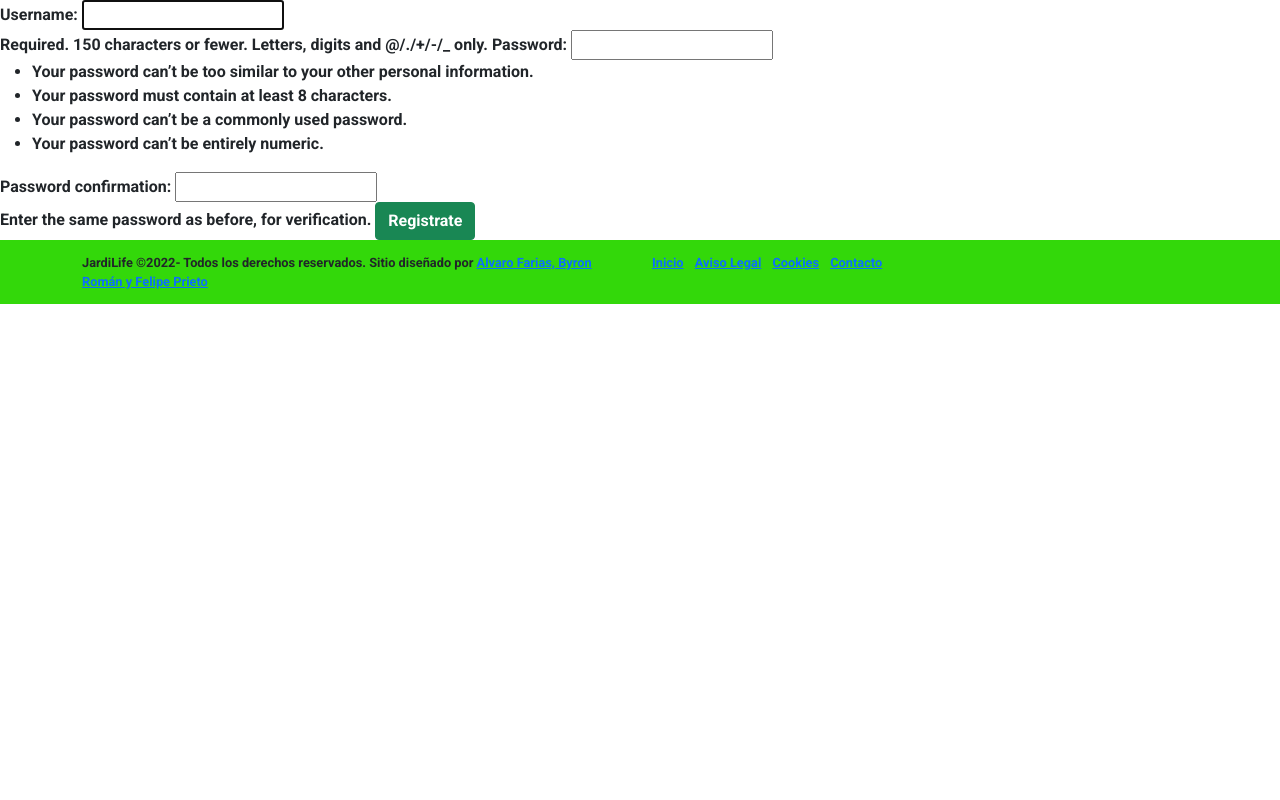
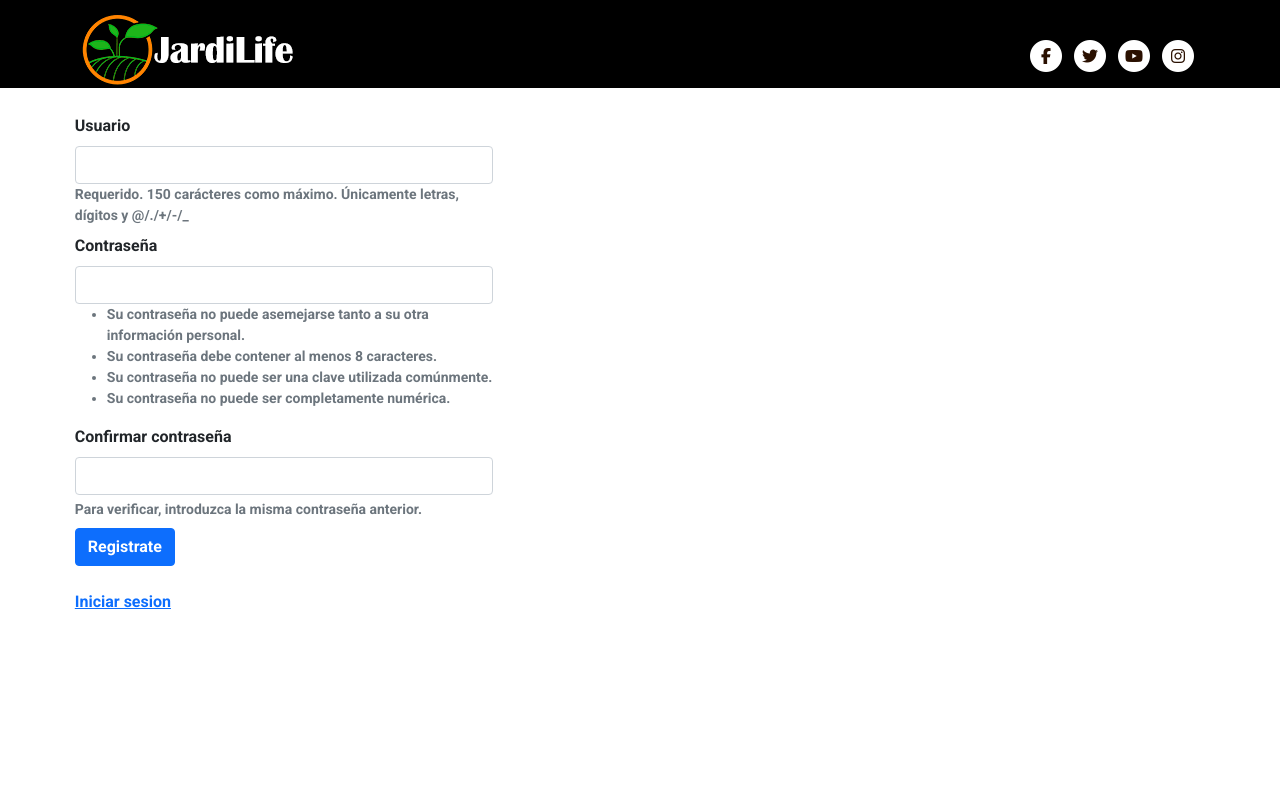
Before and after one commit to Tkr00/JardiLife, a Django app: page /registro in a window 1280 px wide. Run offline with Django 4.2, Linux system fonts and the light colour scheme; some libraries are stand-ins or nearby versions.

Commit message:
Merge branch 'main' of https://github.com/Tkr00/JardiLife

```diff
--- a/TestDjango/TestDjango/settings.py
+++ b/TestDjango/TestDjango/settings.py
@@ -110,7 +110,7 @@ AUTH_PASSWORD_VALIDATORS = [
 # Internationalization
 # https://docs.djangoproject.com/en/4.0/topics/i18n/
 
-LANGUAGE_CODE = 'en-us'
+LANGUAGE_CODE = 'es-es'
 
 TIME_ZONE = 'UTC'
 
--- a/TestDjango/core/static/core/css/style.css
+++ b/TestDjango/core/static/core/css/style.css
@@ -1,12 +1,39 @@
 /* General */
 body {
     font-family: 'Roboto', sans-serif;
+    margin: 0;
+    margin-bottom: 40px;
 }
 /* Header */
 header {
     background-color: #000000;
     padding-top: 1%;
 }
+
+html {
+    min-height: 100%;
+    position: relative;
+  }
+
+  footer {
+    background-color: #33d80a;
+    font-size: 80%;
+    position: absolute;
+    padding: 3% 0;
+    bottom: 0;
+    width: 100%;
+    height: 10px;
+    color: rgb(0, 0, 0);
+  }
+footer ul {
+    margin-bottom: 0;
+}
+
+footer a:hover {
+    color: #fff;
+    text-decoration: none;
+}
+
 .social-header{
     margin-top: 5%;
 }
@@ -22,21 +49,7 @@ header {
     margin-bottom: 5%;
 }
 
-/* Footer */
-footer {
-    background-color: #33d80a;
-    font-size: 80%;
-    padding: 1% 0;
-}
 
-    footer ul {
-        margin-bottom: 0;
-    }
-
-    footer a:hover {
-        color: #fff;
-        text-decoration: none;
-    }
 
 /* productos
     #img_pt{
--- /dev/null
+++ b/TestDjango/core/templates/core/base.html
@@ -0,0 +1,66 @@
+<head>
+    <!-- Required meta tags -->
+    <meta charset="utf-8">
+    <meta name="viewport" content="width=device-width, initial-scale=1">
+    <title>{%block title%} {% endblock %}</title>
+
+    <!-- Bootstrap CSS -->
+    <link href="https://cdn.jsdelivr.net/npm/bootstrap@5.1.3/dist/css/bootstrap.min.css" rel="stylesheet" integrity="sha384-1BmE4kWBq78iYhFldvKuhfTAU6auU8tT94WrHftjDbrCEXSU1oBoqyl2QvZ6jIW3" crossorigin="anonymous">
+
+    <!-- Google Fonts -->
+    <link href="https://fonts.googleapis.com/css2?family=Roboto:wght@700&display=swap" rel="stylesheet">
+
+    <!-- Font Awesome CDN -->
+    <script src="https://kit.fontawesome.com/5139f7b44b.js" crossorigin="anonymous"></script>
+
+    <!-- Main Css -->
+    <link rel="stylesheet" href="static\core/css/style.css" type="text/css">
+
+    <script src="https://code.jquery.com/jquery-3.6.0.min.js"></script>
+
+  </head>
+  <body>
+    <header>
+      <div class="container" style="margin-bottom: 1%; margin-bottom: 2%;">
+          <div class="row">
+              <div class="col-md-6">
+                  <img src="static\core/img/logo.png" alt="Jardineria">
+              </div>
+              <div class="col-md-6" style="text-align: end;">
+
+                  <ul class="social-header list-inline text-xs-right">
+                      <li class="list-inline-item">
+                          <a href="https://www.facebook.com/login.php">
+                              <span class="fa-stack fa.lg">
+                                  <i class="fas fa-circle fa-stack-2x"></i>
+                                  <i class="fa fa-facebook fa-stack-1x fa-inverse"></i>
+                          </a>
+                          <a href="https://twitter.com/i/flow/login">
+                              <span class="fa-stack fa.lg">
+                                  <i class="fas fa-circle fa-stack-2x"></i>
+                                  <i class="fa fa-twitter fa-stack-1x fa-inverse"></i>
+                          </a>
+                          <a href="https://www.youtube.com/">
+                              <span class="fa-stack fa.lg">
+                                  <i class="fas fa-circle fa-stack-2x"></i>
+                                  <i class="fa fa-youtube fa-stack-1x fa-inverse"></i>
+                          </a>
+                          <a href="https://www.instagram.com/accounts/login/">
+                              <span class="fa-stack fa.lg">
+                                  <i class="fas fa-circle fa-stack-2x"></i>
+                                  <i class="fa fa-instagram fa-stack-1x fa-inverse"></i>
+                          </a>
+                      </li>
+                  </ul>
+
+              </div>
+          </div>
+      </div>
+
+
+
+    </header>
+
+    <body>
+        {% block content %}{% endblock %}
+    </body>
--- a/TestDjango/core/templates/core/registro.html
+++ b/TestDjango/core/templates/core/registro.html
@@ -1,67 +1,39 @@
-<!doctype html>
-<html lang="en">
-  <head>
-    <!-- Required meta tags -->
-    <meta charset="utf-8">
-    <meta name="viewport" content="width=device-width, initial-scale=1">
+{% extends "core/base.html" %}
+{% block title %} REGISTRO {% endblock %}
+{% block content %}
+<div class="container-fluid">
+  <div class="col-md-4" style="margin-left: 5%;">
 
-    <!-- Bootstrap CSS -->
-    <link href="https://cdn.jsdelivr.net/npm/bootstrap@5.1.3/dist/css/bootstrap.min.css" rel="stylesheet" integrity="sha384-1BmE4kWBq78iYhFldvKuhfTAU6auU8tT94WrHftjDbrCEXSU1oBoqyl2QvZ6jIW3" crossorigin="anonymous">
+    <form method="post" action="{% url 'registro'%}">
+      {% csrf_token %}
 
-    <!-- Google Fonts -->
-    <link href="https://fonts.googleapis.com/css2?family=Roboto:wght@700&display=swap" rel="stylesheet">
+      <!-- USUARIO -->
+      <div class="mb-2">
+        <label for="{{ form.username.id_for_label }}" class="form-label"> Usuario</label>
+        <input type="text" class="form-control" name="{{ form.username.html_name }}">
+        <small class="form-text text-muted"> {{ form.username.help_text }}</small>
+      </div>
+      <!-- CONTRASEÑA -->
+      <div class="mb-2">
+        <label for="{{ form.password1.id_for_label }}" class="form-label">Contraseña</label>
+        <input type="password" class="form-control" name="{{ form.password1.html_name }}">
+          <small class="form-text text-muted"> {{ form.password1.help_text }}</small>
+      </div>
+      <!-- CONFIRMAR CONTRASEÑA -->
+      <div class="mb-2">
+        <label for="{{ form.username.id_for_label }}" class="form-label">Confirmar contraseña </label>
+        <input type="password" class="form-control" name="{{ form.password2.html_name }}">
+        <div class="unstyle">
+          <div id="emailHelp" class="form-text">{{ form.password2.help_text }}</div>
+        </div>
+      </div>
+      <small class="form-text text-danger"> {{form.errors}}</small>
 
-    <!-- Font Awesome CDN -->
-    <script src="https://kit.fontawesome.com/5139f7b44b.js" crossorigin="anonymous"></script>
+      <button type="sumbit" class="btn btn-primary">Registrate</button>
+  </form>
+  <p class="mt-4"> <a href="{% url 'iniciar_sesion' %}"> Iniciar sesion</a> </p>
+  </div>
 
-    <!-- Main Css -->
-    {% load static %}
-    <link rel="stylesheet" href="{% static 'core/css/style.css'%}">
+</div>
 
-    <script src="https://code.jquery.com/jquery-3.6.0.min.js"></script>
-
-</head>
-  <body>
-    <form method="post" action="">
-        {% csrf_token %}
-        {{ form }}
-        <button type="sumbit" class="btn btn-success">Registrate</button>
-    </form>
-      <footer>
-        <div class="container">
-            <div class="row">
-                <div class="col-sm-6">
-
-                    <strong>JardiLife</strong> &copy;2022- Todos los derechos reservados. Sitio diseñado por <a href="#">Alvaro Farias, Byron Román y Felipe Prieto</a>
-
-
-                </div>
-                <div class="col-sm-6 text-xs-right">
-
-                    <ul class="list-inline">
-                        <li class="list-inline-item">
-                        <a href="#">Inicio</a>
-                        </li>
-                        <li class="list-inline-item">
-                        <a href="#">Aviso Legal</a>
-                        </li>
-                        <li class="list-inline-item">
-                        <a href="#">Cookies</a>
-                        </li>
-                        <li class="list-inline-item">
-                        <a href="#">Contacto</a>
-                        </li>
-
-
-                    </ul>
-
-
-                </div>
-            </div>
-        </div>
-
-      </footer>
-    <script src="https://cdn.jsdelivr.net/npm/@popperjs/core@2.10.2/dist/umd/popper.min.js" integrity="sha384-7+zCNj/IqJ95wo16oMtfsKbZ9ccEh31eOz1HGyDuCQ6wgnyJNSYdrPa03rtR1zdB" crossorigin="anonymous"></script>
-    <script src="https://cdn.jsdelivr.net/npm/bootstrap@5.1.3/dist/js/bootstrap.min.js" integrity="sha384-QJHtvGhmr9XOIpI6YVutG+2QOK9T+ZnN4kzFN1RtK3zEFEIsxhlmWl5/YESvpZ13" crossorigin="anonymous"></script>
-  </body>
-</html>
+{% endblock %}
--- a/TestDjango/core/urls.py
+++ b/TestDjango/core/urls.py
@@ -1,6 +1,9 @@
+from cgitb import html
+from tokenize import Name
+from unicodedata import name
 from django import views
 from django.urls import path
-from .views  import Pagina, cerrar_sesion, iniciar_sesion,Flores, Macetero, Arbustos, quienes_somos, Registro, tierra_de_hojas,p, form_produc, form_carrito, form_mod_producto, ListProduc, form_del_producto, agregar_producto, eliminar_producto, restar_producto, limpiar_carro
+from .views  import Pagina, cerrar_sesion, iniciar_sesion,Flores, Macetero, Arbustos, quienes_somos, Registro, tierra_de_hojas,p, form_produc, form_carrito, form_mod_producto, ListProduc, form_del_producto, agregar_producto, eliminar_producto, restar_producto, limpiar_carro, base
 
 urlpatterns = [
     path('', Pagina, name= "Pagina" ),
@@ -21,5 +24,6 @@ urlpatterns = [
     path('restar/<nombre>',restar_producto , name="restar"),
     path('limpiar',limpiar_carro, name="limpiar"),
     path('registro',Registro.as_view(),name='registro'),
-    path('cerrar_sesion',cerrar_sesion,name="cerrar_sesion")
+    path('cerrar_sesion',cerrar_sesion,name="cerrar_sesion"),
+    path('base', base, name="base")
 ]
--- a/TestDjango/core/views.py
+++ b/TestDjango/core/views.py
@@ -16,6 +16,9 @@ def Pagina(request):
     producto = Producto.objects.all()
     carro=Carro(request)
     return render(request,'core/Pagina.html',{'producto':producto})
+
+def base(request):
+    return render(request,'core/base.html',)
 def Flores(request,id):
     categorias = Categoria.objects.get(idCategoria=id)
     producto=Producto.objects.filter(categoria=categorias)
```
Also changed, not shown: TestDjango/core/templates/core/iniciar_sesion.html (+16 -62 lines), TestDjango/media/productos/Tkr00.jpg (added), TestDjango/media/productos/Tkr01.jpg (added).
